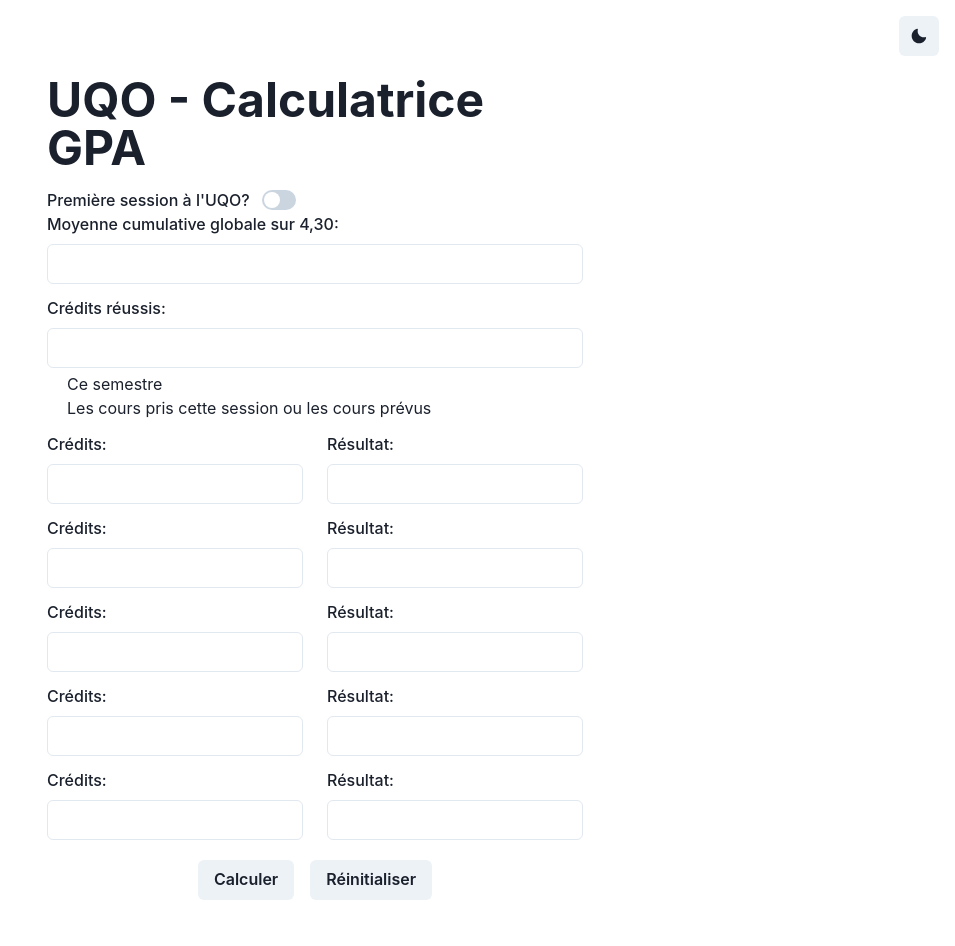
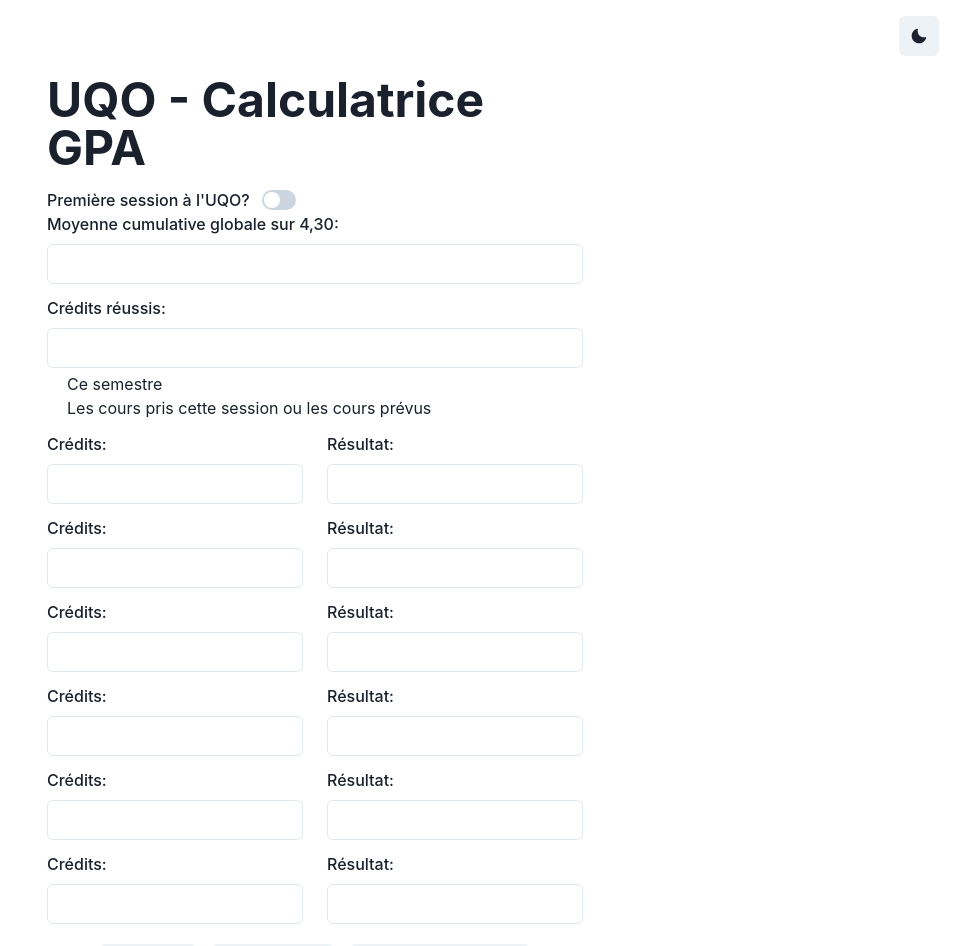
Before and after one commit to cbun097/uqo-gpa-calculator, a React (Create React App) app: page / in a window 1280 px wide. Shown: the top 946 px of the page, without its empty margins (325-1280 px from the left). Built offline with nearby package versions, Linux system fonts and the light colour scheme.

Commit message:
add feature to add new row

```diff
--- a/src/App.tsx
+++ b/src/App.tsx
@@ -1,23 +1,6 @@
-/* eslint-disable prettier/prettier */
-//FIXME: remove lint error
-/* eslint-disable @typescript-eslint/explicit-module-boundary-types */
-import React, { useEffect, useState } from 'react';
+import React, { ReactElement, useEffect, useState } from 'react';
 import './App.css';
-import {
-  Box,
-  Button,
-  Container,
-  FormControl,
-  FormLabel,
-  Heading,
-  HStack,
-  IconButton,
-  Input,
-  Stack,
-  Switch,
-  Text,
-  useColorMode,
-} from '@chakra-ui/react';
+import { Button, Container, FormControl, FormLabel, Heading, HStack, Input, Stack, Switch, Text } from '@chakra-ui/react';
 import { useForm } from 'react-hook-form';
 import ReactGA from 'react-ga';
 import {
@@ -30,19 +13,24 @@
   initialValues,
   semesterGradePoints,
   totalCredits,
+  createArrayWithNumbers,
 } from './utils';
 import { ModalTableGrade } from './modal-table-grade';
 import { Footer } from './Footer';
-import { MoonIcon, SunIcon } from '@chakra-ui/icons';
+import { Menu } from './Menu';
 
-export function App() {
-  const { register, handleSubmit, errors } = useForm<IFormInput>();
+export default function App(): ReactElement {
+  const { register, handleSubmit, getValues, errors } = useForm<IFormInput>();
   const [form, setForm] = useState<IFormInput>(initialValues);
   const [btnClicked, setBtnClicked] = useState(false);
   const [isFirstSemester, setIsFirstSemester] = useState(false);
-  const { colorMode, toggleColorMode } = useColorMode();
-  const onSubmit = async (data: IFormInput) => {
-    setForm(data);
+  const [size, setSize] = useState(1);
+  console.log('size of array', size);
+  // console.log('form data', form);
+  const onSubmit = async () => {
+    const values: IFormInput = getValues();
+    setForm(values);
+    console.log('form values', values);
   };
   const submitCalcul = () => {
     setBtnClicked(true);
@@ -58,15 +46,7 @@
 
   return (
     <div>
-      <Box display='flex' justifyContent='flex-end' mt={4} mr={4}>
-        {colorMode === 'dark' && <IconButton aria-label='theme mode light' icon={<SunIcon />} onClick={toggleColorMode}></IconButton>}
-
-        {colorMode === 'light' && (
-          <IconButton aria-label='theme mode dark' icon={<MoonIcon />} onClick={toggleColorMode}>
-            {colorMode === 'light' ? 'Dark' : 'Light'}
-          </IconButton>
-        )}
-      </Box>
+      <Menu />
       <Container maxW='xl' centerContent p={5}>
         <Heading as='h2' size='2xl' paddingBottom='4'>
           UQO - Calculatrice GPA
@@ -98,12 +78,10 @@
               </FormControl>
             </div>
           )}
-
           <Container m={1}>
             <Text>Ce semestre</Text>
             <Text>Les cours pris cette session ou les cours prévus</Text>
           </Container>
-
           <HStack spacing='24px' marginTop='3'>
             <FormControl id='credits-earned'>
               <FormLabel>Crédits: </FormLabel>
@@ -122,7 +100,6 @@
               {errors.currentCreditsEarned && 'Seul les lettres de A à E sont acceptés'}
             </FormControl>
           </HStack>
-
           <HStack spacing='24px' marginTop='3'>
             <FormControl id='credits-earned'>
               <FormLabel>Crédits: </FormLabel>
@@ -169,7 +146,31 @@
               <Input type='text' name='resultEarned5' id='resultEarned5' ref={register} />
             </FormControl>
           </HStack>
+          {createArrayWithNumbers(size).map(index => {
+            return (
+              <HStack spacing='24px' marginTop='3' key={index}>
+                <FormControl id='credits-earned'>
+                  <FormLabel>Crédits: </FormLabel>
+                  <Input
+                    type='text'
+                    name={`creditsEarned[${index}]`}
+                    id={`creditsEarned[${index}]`}
+                    ref={register({ required: true, pattern: /^\d+$/ })}
+                  />
+                </FormControl>
 
+                <FormControl id='credits-earned'>
+                  <FormLabel>Résultat: </FormLabel>
+                  <Input
+                    type='text'
+                    name={`resultEarned[${index}]`}
+                    id={`resultEarned[${index}]`}
+                    ref={register({ required: true, pattern: /^([A-Ea-e+-]*$){2}/ })}
+                  />
+                </FormControl>
+              </HStack>
+            );
+          })}
           <Stack direction='row' spacing={4} padding='5' justify='center'>
             <Button type='submit' onClick={() => submitCalcul()}>
               Calculer
@@ -177,7 +178,9 @@
             <Button type='reset' onClick={() => setBtnClicked(false)}>
               Réinitialiser
             </Button>
-            {/* <Button>Ajouter une rangée</Button> */}
+            <Button type='button' onClick={() => setSize(size + 1)}>
+              Ajouter une rangée
+            </Button>
           </Stack>
         </form>
       </Container>
@@ -252,5 +255,3 @@
     </div>
   );
 }
-
-export default App;
--- /dev/null
+++ b/src/Menu.tsx
@@ -0,0 +1,21 @@
+import React, { ReactElement } from 'react';
+import { SunIcon, MoonIcon } from '@chakra-ui/icons';
+import { Box, IconButton, useColorMode } from '@chakra-ui/react';
+
+export function Menu(): ReactElement {
+  const { colorMode, toggleColorMode } = useColorMode();
+
+  return (
+    <>
+      <Box display='flex' justifyContent='flex-end' mt={4} mr={4}>
+        {colorMode === 'dark' && <IconButton aria-label='theme mode light' icon={<SunIcon />} onClick={toggleColorMode}></IconButton>}
+
+        {colorMode === 'light' && (
+          <IconButton aria-label='theme mode dark' icon={<MoonIcon />} onClick={toggleColorMode}>
+            {colorMode === 'light' ? 'Dark' : 'Light'}
+          </IconButton>
+        )}
+      </Box>
+    </>
+  );
+}
--- a/src/modal-table-grade.tsx
+++ b/src/modal-table-grade.tsx
@@ -1,6 +1,4 @@
-//FIXME: remove lint error
-/* eslint-disable @typescript-eslint/explicit-module-boundary-types */
-import React from 'react';
+import React, { ReactElement } from 'react';
 import {
   Modal,
   ModalOverlay,
@@ -22,7 +20,7 @@
   Box,
 } from '@chakra-ui/react';
 
-export function ModalTableGrade() {
+export function ModalTableGrade(): ReactElement {
   const { isOpen, onOpen, onClose } = useDisclosure();
 
   return (
--- a/src/utils.ts
+++ b/src/utils.ts
@@ -2,30 +2,28 @@
 export interface IFormInput {
   currentGPA: number;
   currentCreditsEarned: number;
-  // TEMP
   creditsEarned1: number;
   creditsEarned2: number;
   creditsEarned3?: number;
   creditsEarned4?: number;
   creditsEarned5?: number;
-  // TEMP
   resultEarned1: string;
   resultEarned2: string;
   resultEarned3?: string;
   resultEarned4?: string;
   resultEarned5?: string;
+  creditsEarned?: number[];
+  resultEarned?: string[];
 }
 
 export const initialValues: IFormInput = {
   currentGPA: 0,
   currentCreditsEarned: 0,
-  // TEMP
   creditsEarned1: 0,
   creditsEarned2: 0,
   creditsEarned3: 0,
   creditsEarned4: 0,
   creditsEarned5: 0,
-  // TEMP
   resultEarned1: '',
   resultEarned2: '',
   resultEarned3: '',
@@ -51,6 +49,11 @@
   E: 0,
 };
 
+/** create an array with number for additional credits and result */
+export function createArrayWithNumbers(length: number): number[] {
+  return Array.from({ length }, (_, k) => k);
+}
+
 /** fonction qui permet de calculer les points
  * nombre de credits accumules * gpa actuelle
  */
@@ -61,19 +64,19 @@
 
 /**
  * Fonction qui permet de calculer les credits accumuler pour le semestre
- * @param c1
- * @param c2
- * @param c3
- * @param c4
- * @param c5
  */
 export function accumulatedCredits(formData: IFormInput): number {
+  let sumArray = 0;
+  formData.creditsEarned?.map(element => {
+    sumArray += Number(element);
+  });
   return (
     Number(formData.creditsEarned1) +
     Number(formData.creditsEarned2) +
     Number(formData?.creditsEarned3) +
     Number(formData?.creditsEarned4) +
-    Number(formData?.creditsEarned5)
+    Number(formData?.creditsEarned5) +
+    sumArray
   );
 }
 
@@ -89,8 +92,6 @@
 
 /**
  * Calculer les points accumulates selon le resultat obtenu
- * @param credits
- * @param results
  */
 export function semesterGradePoints(formData: IFormInput): number {
   let sum = 0;
@@ -102,6 +103,7 @@
     formData?.resultEarned3 ? formData.resultEarned3 : 0,
     formData?.resultEarned4 ? formData.resultEarned4 : 0,
     formData?.resultEarned5 ? formData.resultEarned5 : 0,
+    formData?.resultEarned,
   ];
   // eslint-disable-next-line
   const credits: any[] = [
@@ -110,7 +112,10 @@
     formData.creditsEarned3,
     formData?.creditsEarned4 ? formData.creditsEarned4 : 0,
     formData?.creditsEarned5 ? formData.creditsEarned5 : 0,
+    formData?.creditsEarned,
   ];
+  console.log('result array', results);
+  console.log('credits array', credits);
   // eslint-disable-next-line
   let convert: any;
   for (let i = 0; i <= results.length - 1; i++) {
@@ -124,8 +129,6 @@
 /**
  * Calcule du GPA estime
  * semester points/ accumalated credits
- * @param gpa
- * @param credits
  */
 export function semesterCalculateGPA(formData: IFormInput): number {
   const grade: number = semesterGradePoints(formData);
```
Also changed, not shown: src/Results.tsx (+65 -3 lines), src/logo.svg (deleted).
